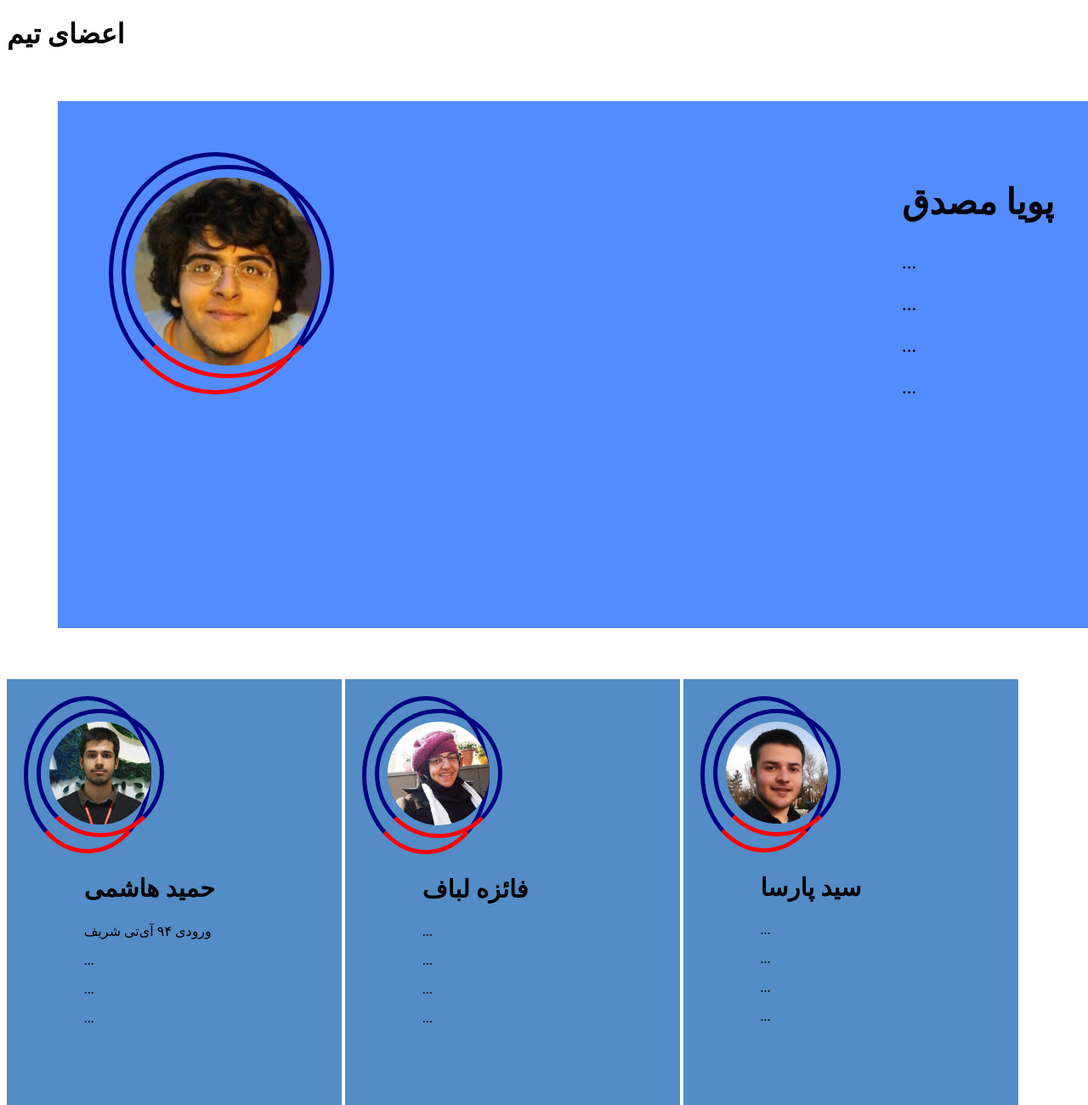
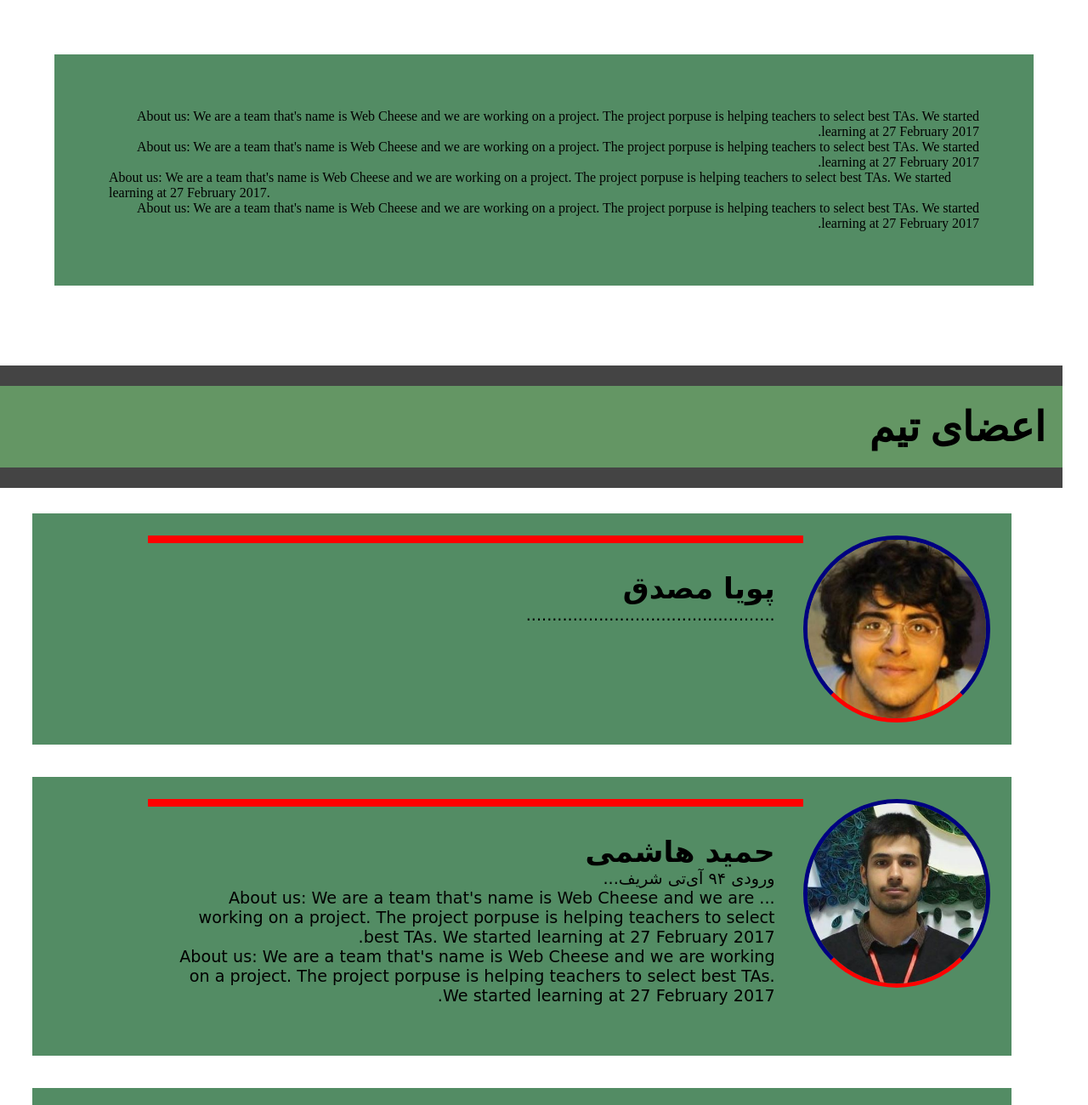
Before and after one commit to faezeh-lbf/faezeh-lbf.github.io, a plain HTML site: page index.html in a window 1280 px wide. Shown: the top 1300 px of the page at 85% size. Drawn offline with Linux system fonts and the light colour scheme.

Commit message:
change completely

```diff
--- a/index.html
+++ b/index.html
@@ -7,45 +7,100 @@
 </head>
 <body>
 <div Id = "outer">
+	<div id = "about">
+		<p>About us:
+
+We are a team that's name is Web Cheese and we are working on a project.
+
+The project porpuse is helping teachers to select best TAs.
+
+We started learning at 27 February 2017.
+</p>
+                <p>
+About us:
+
+We are a team that's name is Web Cheese and we are working on a project.
+
+The project porpuse is helping teachers to select best TAs.
+
+We started learning at 27 February 2017.
+</p>
+About us:
+
+We are a team that's name is Web Cheese and we are working on a project.
+
+The project porpuse is helping teachers to select best TAs.
+
+We started learning at 27 February 2017.
+</p>
+                <p>
+About us:
+
+We are a team that's name is Web Cheese and we are working on a project.
+
+The project porpuse is helping teachers to select best TAs.
+
+We started learning at 27 February 2017.
+</p>
+</div>
 
     <h1>اعضای تیم</h1>
+
+
+
     <div id = "boxes">
+    	 <div  class = "box" >
 
-        <div class = "leader">
-          	<div class = "pooyaprofImg">
-                <img src="pooya.JPG" class = "pooyaprofImg">
-            </div>
-            <div class = "pooyaDescrption">
+      <img src="pooya.JPG" class = "profImg" >
+      <div class = "description">
         <h2>پویا مصدق</h2>
-                <p>...</p>
-                <p>...</p>
-                <p>...</p>
-                <p>...</p>
+        <p>......</p>
+        <p>......</p>
+        <p>......</p>
+        <p>......</p>
+        <p>......</p>
+        <p>......</p>
+        <p>......</p>
+        <p>......</p>
       </div>
 
     </div>
+
         <div class = "box">
-            <div class = "profImg">
+
             <img src="hamid.JPG" class = "profImg"/>
 
-            </div>
             <div class = "description">
                 <h2>حمید هاشمی</h2>
 
                 <p>ورودی ۹۴ آی‌تی شریف</p>
                 <p>...</p>
-                <p>...</p>
-                <p>...</p>
+                <p>...
+About us:
+
+We are a team that's name is Web Cheese and we are working on a project.
+
+The project porpuse is helping teachers to select best TAs.
+
+We started learning at 27 February 2017.
+</p>
+                <p>
+About us:
+
+We are a team that's name is Web Cheese and we are working on a project.
+
+The project porpuse is helping teachers to select best TAs.
+
+We started learning at 27 February 2017.
+</p>
             </div>
 
         </div>
 
 
         <div class = "box">
-            <div class = "profImg">
+
             <img src="faeze.JPG" class = "profImg"/>
-
-            </div>
             <div class =  "description">
                   <h2>فائزه لباف</h2>
                 <p>...</p>
@@ -60,10 +115,7 @@
 
 
         <div class = "box">
-            <div class = "profImg">
             <img src="parsa.jpg" class = "profImg"/>
-
-            </div>
             <div class =  "description">
                   <h2>سید پارسا</h2>
                 <p>...</p>
@@ -77,10 +129,7 @@
 
 
         <div class = "box">
-            <div class = "profImg">
             <img src="hossein.JPG" class = "profImg"/>
-
-            </div>
             <div class =  "description">
                   <h2>حسین</h2>
                 <p>...</p>
@@ -94,10 +143,7 @@
 
 
         <div class = "box">
-            <div class = "profImg">
             <img src="mahdi.JPG" class = "profImg"/>
-
-            </div>
             <div class =  "description">
                   <h2>مهدی حسن‌زاده</h2>
                 <p>...</p>
@@ -111,10 +157,7 @@
 
 
         <div class = "box">
-            <div class = "profImg">
             <img src="mahdigh.JPG" class = "profImg"/>
-
-            </div>
             <div class =  "description">
                   <h2>مهدی قربانی</h2>
                 <p>...</p>
@@ -128,10 +171,7 @@
 
 
         <div class = "box">
-            <div class = "profImg">
             <img src="ali.JPG" class = "profImg"/>
-
-            </div>
             <div class =  "description">
                   <h2>علی احمدی</h2>
                 <p>...</p>
@@ -145,10 +185,7 @@
 
 
         <div class = "box">
-            <div class = "profImg">
             <img src="reza.JPG" class = "profImg"/>
-
-            </div>
             <div class =  "description">
                   <h2>رضا زینی</h2>
                 <p>...</p>
@@ -159,9 +196,6 @@
             </div>
 
         </div>
-
-
-
     </div>
 </div>
 
--- a/myStyle.css
+++ b/myStyle.css
@@ -1,19 +1,52 @@
+*{
+    box-sizing: border-box;
+    /*overflow-x: hidden;*/
+    margin: 0px;
+    padding: 0px;
+}
+
 h1{
+    float: right;
+     font-size: 300%;
+    direction: rtl;
+    background-color: rgb(100, 150, 100) ;
+    margin: 30px;
+    padding: 20px;
+    width: 100%;
+
+    border: 5px solid #444 ;
+    border-width: 0.5em 0 0.5em 0;
+
+
+}
+
+#about{
+    background-color: rgb(83, 140, 100)  ;
+    display: block;
+    padding: 5%;
+    margin: 5%;
+    overflow: auto;
+    float: left;
+    width: 90%;
+    height: 100%;
 }
 
 .profImg{
-    width: 120px;
-    padding: 10px;
+    width: 20%;
+    height: 20%;
+    /*padding: 10px;*/
     border: 5px solid rgb(0, 0, 128);
     border-bottom-color: red;
     border-collapse: 20%;
-    margin: 0;
-    display: inline-block;
-    float:center ;
+    /*margin: 5%;*/
+    float:right;
     border-radius: 90%;
+    display: inline;
+
 }
-.pooyaprofImg{
-    width: 220px;
+.profImg #pooya{
+    width: 20%;
+    height: 20%;
     padding: 10px;
     border: 5px solid rgb(0, 0, 128);
     border-bottom-color: red;
@@ -24,49 +57,94 @@ h1{
     border-radius: 90%;
 }
 
+.profImg:hover{
+    /*margin: 1%;*/
+    /*width: 22%;*/
+    /*height: 22%;*/
+}
+
+
 .box{
-    background-color: rgb(83, 140, 198)  ;
-    color-rendering: 40%;
-    display: inline-block;
-  	width: 28%;
-    height: 600px;
-    max-height: 600px;
-    padding: 20px;
+    background-color: rgb(83, 140, 100) ;
+
+    display: block;
+    padding: 2%;
+    margin: 3%;
     overflow: auto;
+
+    float: center;
+    width: 90%;
+    height: 70%;
+    /*background-color: #333;*/
+    /*border-width: medium;
+    border: solid;
+    border-color: #333;
+    background-size: 100%;
+    border-width: 1em 0 1em 0;*/
+}
+.box :hover{
+    /*padding: 10%;*/
+    margin : 5%;
+    /*width: 98%*/
+    height: 100%;
+    opacity: 1;
+    /*background-color: #555; */
 }
 
 .description{
+    background-color: rgb(83, 140, 100)
 	display:inline-block;
 	float: right;
 	overflow :hide;
-	position: relative: 30px;
-    width: 80%;
+	position: relative;
     padding-left: 20px;
+    background-size: 100%;
+    width: 70%;
+    height: 100%;
+    /*background-color: #444;*/
+
+    /*border-width: medium;*/
+    border: solid;
+    border-color: red;
+  /*  color: #EEE;
+*/
+    font-size: 120%;
+    font-family: 'Lemonada', cursive;
+    text-align: right;
+    padding:3%;
+    background-size: 25%;
+    border-width: 0.5em 0 0 0;
+}
+
+/*.description :hover{
+    width: 90%;
+    padding: 5%;
+    background-color: #666;
+    opacity: 1;*/
 
 
-
-    margin:
 }
-.pooyaDescrption{
+.descrption #pooyaDescrption{
     display: inline;
     overflow: hidden;
     position:relative;
-
     font-size: 23px;
     float: right;
 }
 
 .boxes{
-    padding-left: 50px;
+    /*padding-left: 60px;*/
     float:center ;
-    margin-left: 40px;
+   /* margin-left: 60px;*/
+    padding: 5%;
+    margin: 10%;
 
 }
-.leader{
-     background-color: rgb(83, 140, 298)  ;
+#leader{
+    background-color: rgb(83, 140, 298)  ;
     color-rendering: 40%;
     display: block;
-    width: 88%;
+    width: 84%;
     height: 500px;
     padding: 60px;
     margin: 60px;
@@ -76,8 +154,11 @@ h1{
 
 h2{
     font-size: 180%;
+    direction: rtl;
 }
 
 p{
-    font-size: 100%
+    font-size: 100%;
+    direction: rtl;
+    float: right;
 }
```
Lines whose indentation alone changed are shown as unchanged.
